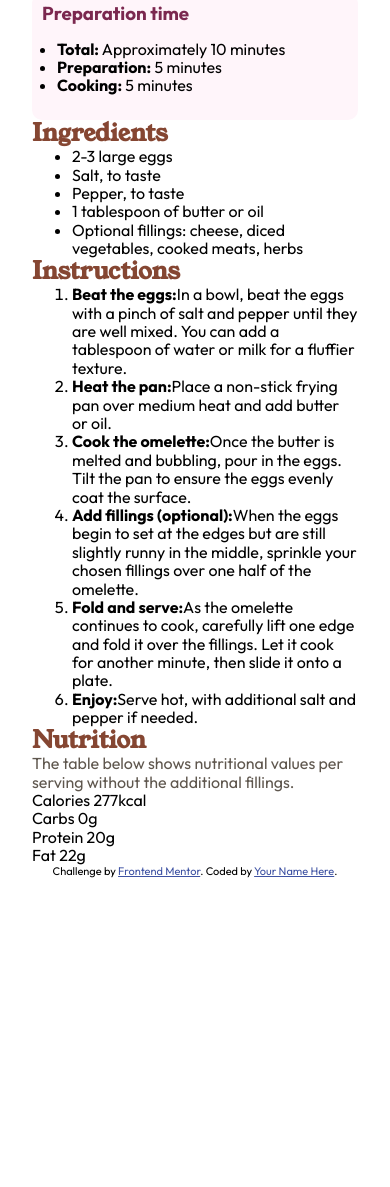
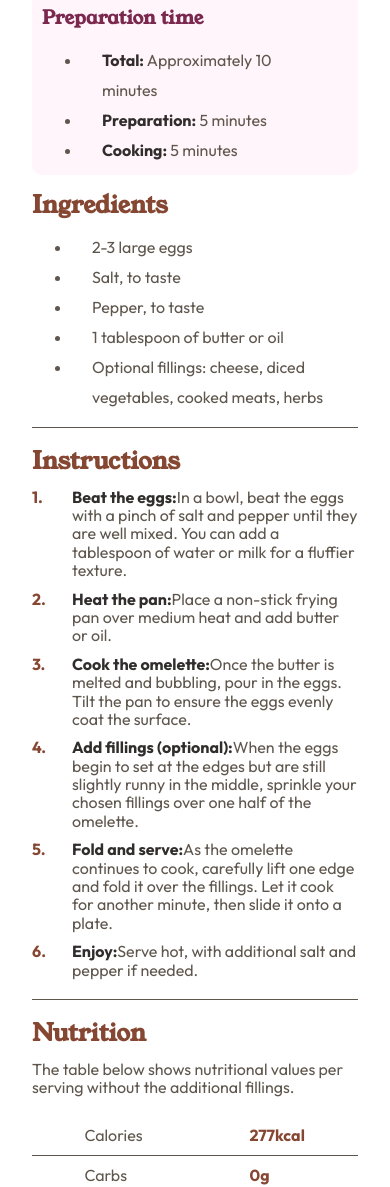
Before and after one commit to AlejandroLR00/Recipe-page, a plain HTML site: page index.html in a window 390 px wide. Shown: the part 417-1604 px from the top of the page. Before the commit the page ends 1295 px from the top, so only its background shows below. Drawn offline with nearby package versions, Linux system fonts and the light colour scheme.

Commit message:
mobile terminado

```diff
--- a/css/style.css
+++ b/css/style.css
@@ -24,6 +24,8 @@
 body{
     font-size: 16px;
     font-family: outfit, sans-serif;
+    color: var(--Stone-600);
+
 }
 
 .card{
@@ -43,6 +45,10 @@ body{
     font-family:var(--font1);
 }
 
+.title{
+    color: var(--Stone-900);
+}
+
 .card_description{
     margin-bottom: 20px;
 }
@@ -51,13 +57,25 @@ body{
     color: var(--Stone-600);
 }
 
+.subtitle{
+    color: var(--Brown-800);
+}
+
 .preparation-title{
     color: var(--Rose-00);
 }
 
-.subtitle{
-    color: var(--Brown-800);
+.preparation_list{
+    width: 200px;
 }
+
+.preparation_list, .ingredients_list{
+    list-style-position: outside;
+}
+.preparation_list .list_item, .ingredients_list .list_item{
+    padding-left: 20px;
+}
+
 
 .card_time{
     background-color: var(--Rose-0);
@@ -65,22 +83,84 @@ body{
     border-radius: 10px;
 }
 
-.preparation_list{
-    /* outline: 1px solid red; */
-    padding: 15px;
-}
 .list-bold{
     font-weight: bold;
+    color: var(--Stone-900);
+}
+
+.card_time{
+    line-height: 30px;
+    margin-bottom: 15px;
+}
+
+.card_ingredients{
+    line-height: 30px;
+    margin-bottom: 15px;
+}
+
+.line{
+    width: 100%;
+    border-bottom: .1em solid var(--Stone-600);
+    margin-bottom: 20px;
 }
 
 
+.subtitle{
+    margin-bottom: 12px;
+}
 
+.instruction_list{
+    counter-reset: item;
+    position: relative;
+}
 
+.instruction_list li{
+    display: block;
+    margin-bottom: 10px;
+}
+.instruction_list li::before{
+    content: counter(item) ". ";
+    counter-increment: item;
+    color: var(--Brown-800);
+    font-weight: bold;
+    position: absolute;
+    left: 0px;
+}
 
+.card_instruction{
+    margin-bottom: 20px;
+}
 
+.card_nutrition .paragraph{
+    padding-bottom: 20px;
+}
 
+.table{
+    width: 60px;
+}
 
+.table-red{
+    color: var(--Brown-800);
+    font-weight: bold;
+    width: 56px;
+}
+.table, .table-red{
+    margin: 10px 0;
+}
 
+.table-kal{
+    display: flex;
+    justify-content: space-around;
+    border-bottom: 1px solid var(--Stone-600);
 
-.attribution { font-size: 11px; text-align: center; }
-.attribution a { color: hsl(228, 45%, 44%); }
+}
+
+.attribution {
+    margin-top: 50px;
+    font-size: 11px;
+    text-align: center;
+}
+
+.attribution a {
+    color: hsl(228, 45%, 44%);
+}
--- a/index.html
+++ b/index.html
@@ -33,22 +33,26 @@
       </div>
 
       <div class="card_time">
-        <h3 class="preparation-title">Preparation time</h3>
+        <h3 class="preparation-title subtitle">Preparation time</h3>
         <ul class="preparation_list">
+
           <li class="list_item"><span class="list-bold">Total:</span> Approximately 10 minutes</li>
           <li class="list_item"><span class="list-bold">Preparation:</span> 5 minutes</li>
           <li class="list_item"><span class="list-bold">Cooking:</span> 5 minutes</li>
+
         </ul>
       </div>
 
       <div class="card_ingredients">
         <h2 class="subtitle">Ingredients</h2>
         <ul class="ingredients_list">
+
           <li class="ingredients_items list_item">2-3 large eggs</li>
           <li class="ingredients_items list_item">Salt, to taste</li>
           <li class="ingredients_items list_item">Pepper, to taste</li>
           <li class="ingredients_items list_item">1 tablespoon of butter or oil</li>
           <li class="ingredients_items list_item">Optional fillings: cheese, diced vegetables, cooked meats, herbs</li>
+
         </ul>
       </div>
 
@@ -79,10 +83,21 @@
         </p>
 
         <div class="nutritional_table">
-          <p class="table">Calories <span class="table-red">277kcal</span></p>
-          <p class="table">Carbs <span class="table-red">0g</span></p>
-          <p class="table">Protein <span class="table-red">20g</span></p>
-          <p class="table">Fat <span class="table-red">22g</span></p>
+          <div class="table-kal">
+            <p class="table">Calories</p><span class="table-red">277kcal</span>
+          </div>
+          <div class="table-kal">
+            <p class="table">Carbs</p><span class="table-red">0g</span>
+
+          </div>
+          <div class="table-kal">
+            <p class="table">Protein</p><span class="table-red">20g</span>
+
+          </div>
+          <div class="table-kal">
+            <p class="table">Fat</p><span class="table-red">22g</span>
+
+          </div>
         </div>
       </div>
 
@@ -90,11 +105,9 @@
 
   </main>
 
-
-
   <footer class="attribution">
     Challenge by <a href="https://www.frontendmentor.io?ref=challenge" target="_blank">Frontend Mentor</a>.
-    Coded by <a href="#">Your Name Here</a>.
+    Coded by <a href="https://www.frontendmentor.io/profile/AlejandroLR00">AlejandroLR00</a>.
   </footer>
 </body>
 </html>
```
